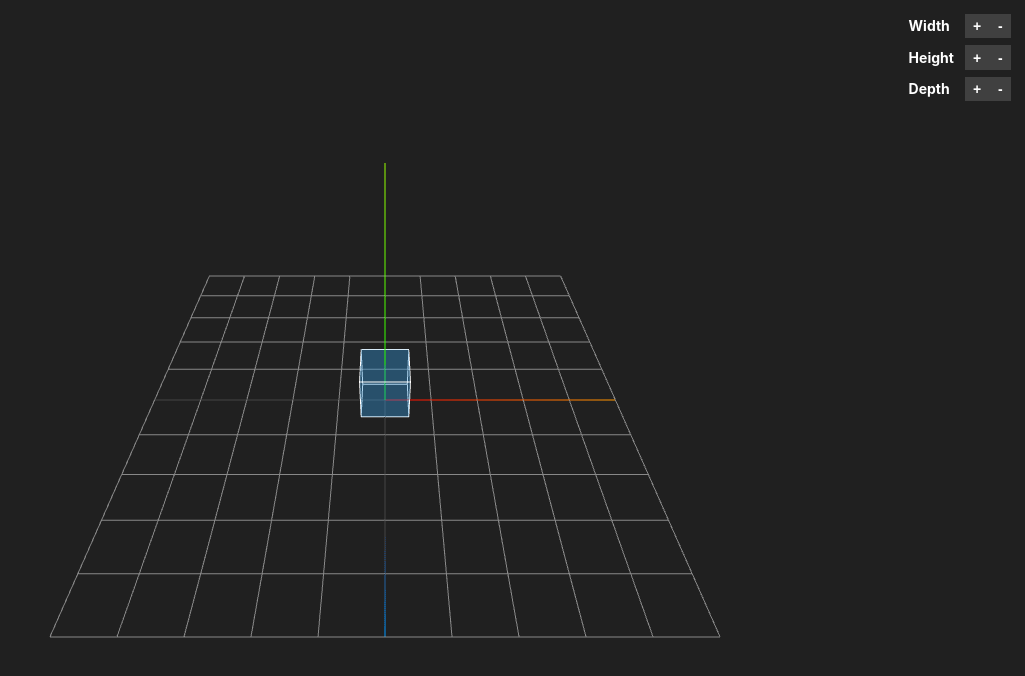
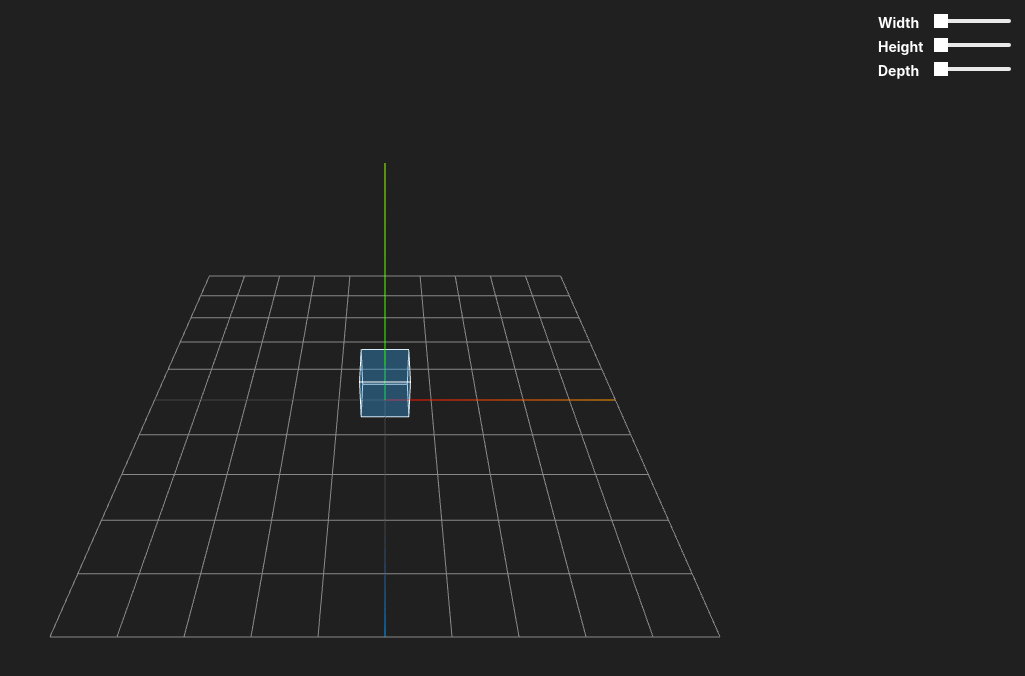
Before and after one commit to hblee12294/bounding-box-demo, a React (Create React App) app: page / in a window 1280 px wide. Shown: the top 676 px of the page, without its empty margins (255-1280 px from the left). Built offline with nearby package versions, Linux system fonts and the light colour scheme.

Commit message:
feat: change cube control from button to slider

```diff
--- a/package.json
+++ b/package.json
@@ -5,8 +5,10 @@
   "dependencies": {
     "@types/jest": "24.0.18",
     "@types/node": "12.7.5",
+    "@types/rc-slider": "^8.6.5",
     "@types/react": "16.9.2",
     "@types/react-dom": "16.9.0",
+    "rc-slider": "^8.7.1",
     "react": "^16.9.0",
     "react-dom": "^16.9.0",
     "react-scripts": "3.1.2",
--- a/src/App.css
+++ b/src/App.css
@@ -12,6 +12,9 @@
 }
 
 .control-row {
+  display: grid;
+  grid-template-columns: auto 5rem;
+  gap: 0.5rem;
   margin-bottom: 0.5rem;
 }
 
--- a/src/App.tsx
+++ b/src/App.tsx
@@ -1,13 +1,27 @@
-import React, { useEffect, useRef, useCallback } from 'react'
+import React, { useEffect, useRef, useCallback, useState } from 'react'
 import './App.css'
+
+// Three
 import * as THREE from 'three'
 import { MapControls } from 'three/examples/jsm/controls/OrbitControls'
+
+// Components
+import Slider from 'rc-slider'
+import 'rc-slider/assets/index.css'
+
+const DEFAULT_SLIDER_ATTRS = {
+  min: 1,
+  max: 10,
+  step: 0.01,
+  handleStyle: {
+    border: 'none',
+    borderRadius: '0',
+  } as React.CSSProperties,
+}
 
 interface Group extends THREE.Group {
   children: [THREE.LineSegments, THREE.Mesh]
 }
-
-type Dimension = [number, number, number]
 
 function updateCubeGeometry(mesh: Group, geometry: THREE.BufferGeometry) {
   // Dispose outline & mesh geometries
@@ -22,7 +36,10 @@ const App: React.FC = () => {
   const canvasRootRef = useRef<HTMLDivElement>(null)
   const frameIDRef = useRef<number | null>(null)
   const cubeRef = useRef<Group | null>(null)
-  const dimensionRef = useRef<Dimension>([1, 1, 1])
+
+  const [cubeWidth, setCubeWidth] = useState<number>(1)
+  const [cubeHeight, setCubeHeight] = useState<number>(1)
+  const [cubeDepth, setCubeDepth] = useState<number>(1)
 
   useEffect(() => {
     const canvasRoot = canvasRootRef.current as HTMLDivElement
@@ -54,8 +71,6 @@ const App: React.FC = () => {
 
     group.add(new THREE.LineSegments(geometry, lineMaterial))
     group.add(new THREE.Mesh(geometry, material))
-
-    updateCubeGeometry(group, new THREE.BoxBufferGeometry(...dimensionRef.current))
 
     group.position.set(0, 0.5, 0)
     cubeRef.current = group
@@ -110,28 +125,13 @@ const App: React.FC = () => {
     }
   }, [])
 
-  const handleResizeCube = useCallback((prop: 'width' | 'height' | 'depth', dir: boolean) => {
+  useEffect(() => {
     const cube = cubeRef.current
-    const dimension = dimensionRef.current
 
     if (cube) {
-      switch (prop) {
-        case 'width':
-          dimension[0] += dir ? 1 : -1
-          break
-        case 'height':
-          dimension[1] += dir ? 1 : -1
-          break
-        case 'depth':
-          dimension[2] += dir ? 1 : -1
-          break
-        default:
-          break
-      }
-
-      updateCubeGeometry(cube, new THREE.BoxBufferGeometry(...dimension))
+      updateCubeGeometry(cube, new THREE.BoxBufferGeometry(cubeWidth, cubeHeight, cubeDepth))
     }
-  }, [])
+  }, [cubeWidth, cubeHeight, cubeDepth])
 
   return (
     <div className="App">
@@ -139,30 +139,15 @@ const App: React.FC = () => {
       <ul className="control">
         <li className="control-row">
           <label className="control-label">Width</label>
-          <button className="control-btn" onClick={() => handleResizeCube('width', true)}>
-            +
-          </button>
-          <button className="control-btn" onClick={() => handleResizeCube('width', false)}>
-            -
-          </button>
+          <Slider value={cubeWidth} onChange={setCubeWidth} {...DEFAULT_SLIDER_ATTRS} />
         </li>
         <li className="control-row">
           <label className="control-label">Height</label>
-          <button className="control-btn" onClick={() => handleResizeCube('height', true)}>
-            +
-          </button>
-          <button className="control-btn" onClick={() => handleResizeCube('height', false)}>
-            -
-          </button>
+          <Slider value={cubeHeight} onChange={setCubeHeight} {...DEFAULT_SLIDER_ATTRS} />
         </li>
         <li className="control-row">
           <label className="control-label">Depth</label>
-          <button className="control-btn" onClick={() => handleResizeCube('depth', true)}>
-            +
-          </button>
-          <button className="control-btn" onClick={() => handleResizeCube('depth', false)}>
-            -
-          </button>
+          <Slider value={cubeDepth} onChange={setCubeDepth} {...DEFAULT_SLIDER_ATTRS} />
         </li>
       </ul>
     </div>
```
Also changed, not shown: 1 other file (tests, documents, lock files or other folders).
